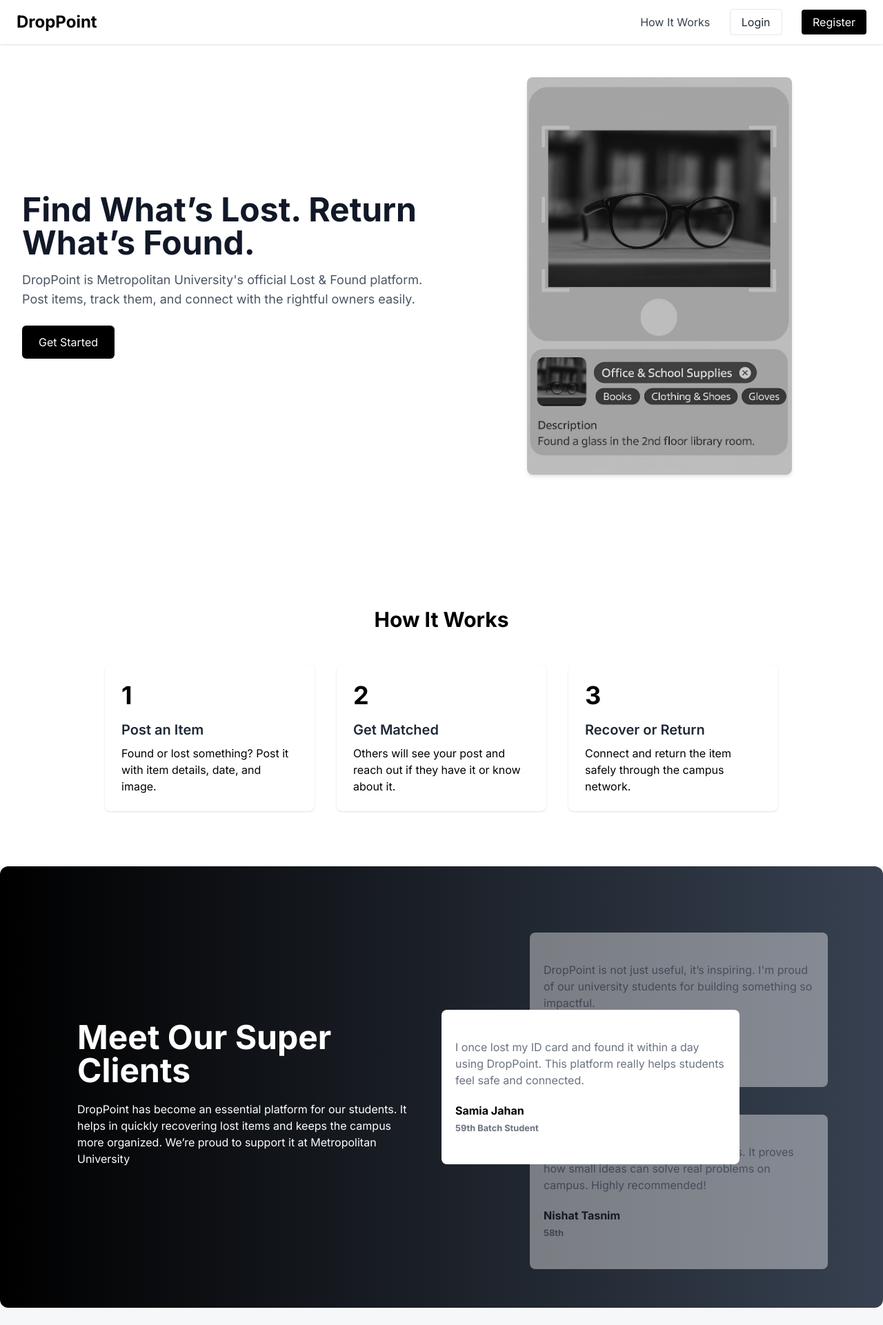
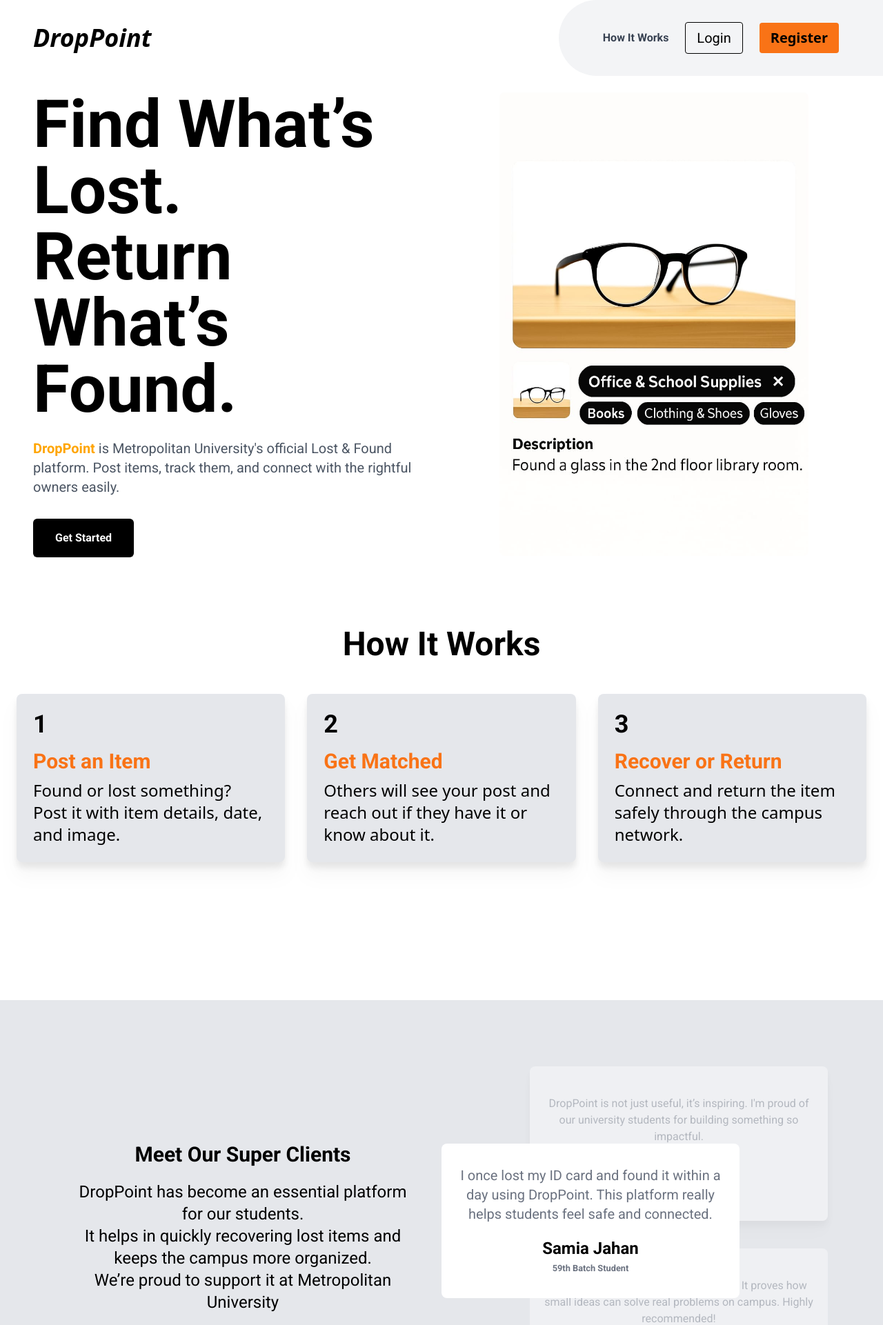
Before and after one commit to theanisa/dropppointfinal, a PHP site: page /droppointfinal/ in a window 1280 px wide. Shown: the top 1921 px of the page at 69% size. Run offline with PHP 8.4, Linux system fonts and the light colour scheme; some libraries are stand-ins or nearby versions.

Commit message:
final polish

```diff
--- a/index.html
+++ b/index.html
@@ -4,17 +4,21 @@
   <meta charset="UTF-8" />
   <meta name="viewport" content="width=device-width, initial-scale=1.0"/>
   <title>DropPoint | Lost & Found</title>
-  <link href="https://fonts.googleapis.com/css2?family=Inter:wght@400;600;700&display=swap" rel="stylesheet">
+  <link href="https://fonts.googleapis.com/css2?family=Roboto:wght@400;500;700&display=swap" rel="stylesheet">
+  <link href="https://fonts.googleapis.com/css2?family=Baloo+2:wght@400;700&display=swap" rel="stylesheet">
+  <link href="https://fonts.googleapis.com/css2?family=Raleway:wght@400;500;700&display=swap" rel="stylesheet">
   <link rel="icon" href="images/favicon.png" type="image/png">
 
   <script src="https://cdn.tailwindcss.com"></script>
   <style>
     body {
-  font-family: 'Inter', sans-serif;
+  font-family: 'Roboto', sans-serif;
+  background-color: white;
   }
 
     html {
       scroll-behavior: smooth;
+
     }
     .fade-up {
       opacity: 0;
@@ -27,40 +31,52 @@
     }
   </style>
 </head>
-<body class="bg-[#f5f7f9] text-gray-800">
+<body class=" bg-black-50 fade-up-500">
 
   <!-- Navbar -->
-  <nav class="bg-white shadow fixed top-0 w-full z-50">
-    <div class="max-w-7xl mx-auto px-6 py-4 flex justify-between items-center">
-      <div class="text-2xl font-bold text-black">DropPoint</div>
-      <div class="space-x-6">
-        <a href="#how" class="text-gray-700 hover:text-black">How It Works</a>
-        <a href="login.html" class="text-black-600 hover:text-white border border-black-600 px-4 py-2 rounded hover:bg-black transition">Login</a>
-        <a href="register.html" class="text-white bg-black px-4 py-2 rounded hover:bg-black-60 transition">Register</a>
-      </div>
+<nav class=" top-0 left-0  w-full z-10">
+  <div class=" mx-auto flex items-center">
+    <!-- Left: Logo -->
+    <div class="px-6 pl-12 py-2">
+      <a href="dashboard.php" class="text-4xl font-bold italic text-black font-sans">
+        DropPoint
+      </a>
     </div>
-  </nav>
 
+    <!-- Right: Menu (with curve on left side) -->
+    <div class="flex items-center space-x-6 bg-gray-100 px-16 py-8 rounded-l-full ml-auto">
+      <a href="#how" class="text-gray-700 hover:text-black hover:text-xl font-semibold transition">
+        How It Works
+      </a>
+      <a href="login.html" class="text-black hover:text-white text-xl border border-black px-4 py-2 rounded hover:bg-black transition">
+        Login
+      </a>
+      <a href="register.html" class="text-black font-semibold text-xl bg-orange-500 px-4 py-2 rounded font-sans hover:text-white hover:bg-black transition">
+        Register
+      </a>
+    </div>
+  </div>
+</nav>
   <!-- Hero Section -->
- <section class="min-h-screen flex items-center justify-center bg-white px-8 fade-up">
-  <div class="max-w-7xl w-full grid md:grid-cols-2 gap-12 items-center">
+ <section class="h-[calc(100vh-80px)] flex items-center justify-center">
+  <div class=" max-w-8xl w-full grid md:grid-cols-2 gap-12 items-center px-12">
 
     <!-- LEFT SIDE: Text -->
     <div>
-      <h1 class="text-4xl md:text-5xl font-bold mb-4 text-gray-900 leading-tight">
-        Find What’s Lost. Return What’s Found.
+      <h1 class="text-4xl md:text-8xl font-bold mb-6 font-family:'Raleway'  leading-tight">
+        Find What’s Lost.<br> Return What’s Found.
       </h1>
-      <p class="text-lg text-gray-600 mb-6">
-        DropPoint is Metropolitan University's official Lost & Found platform. Post items, track them, and connect with the rightful owners easily.
+      <p class="text-xl text-gray-600 mb-8 text-4xl font-family:'Raleway'">
+       <span style="color:orange; font-weight:bold;"> DropPoint </span> is Metropolitan University's official Lost & Found platform. Post items, track them, and connect with the rightful owners easily.
       </p>
-      <a href="#" class="inline-block bg-black text-white px-6 py-3 rounded-md hover:bg-gray-800 transition">
+      <a href="login.html" class="inline-block bg-black text-white font-semibold px-8 py-4 rounded-md hover:bg-orange-500 hover:text-xl hover:text-black transition">
         Get Started
       </a>
     </div>
 
     <!-- RIGHT SIDE: Image -->
-    <div class="flex justify-center">
-      <img src="Picures/image.jpg" alt="Lost item" class="w-full max-w-sm rounded-lg shadow-md">
+    <div class=" flex justify-center">
+      <img src="Picures/image.jpg" alt="Lost item" class=" w-full max-w-md rounded-lg ">
     </div>
 
   </div>
@@ -68,39 +84,39 @@
 
 
   <!-- How It Works -->
-  <section id="how" class="py-20 bg-white">
-    <div class="max-w-5xl mx-auto px-6">
-      <h2 class="text-3xl font-bold text-center text-black mb-12">How It Works</h2>
-      <div class="grid md:grid-cols-3 gap-8 fade-up">
-        <div class="bg-gray p-6 rounded-lg shadow hover:shadow-md transition">
+  <section id="how" class="py-20 ">
+    <div class="max-w-8xl mx-auto px-6 ">
+      <h2 class="text-5xl font-bold text-center text-black mb-12">How It Works</h2>
+      <div class="grid md:grid-cols-3 gap-8 fade-up-500">
+        <div class="bg-gray-200 p-6 rounded-lg drop-shadow-xl  hover:shadow-md transition">
           <div class="text-4xl font-bold text-black mb-4">1</div>
-          <h3 class="text-xl font-semibold mb-2">Post an Item</h3>
-          <p class="text-black">Found or lost something? Post it with item details, date, and image.</p>
+          <h3 class="text-3xl font-semibold mb-2 text-orange-500 font-family:'Baloo'">Post an Item</h3>
+          <p class="text-black text-2xl font-sans">Found or lost something? Post it with item details, date, and image.</p>
         </div>
-        <div class="bg-black-50 p-6 rounded-lg shadow hover:shadow-md transition">
+        <div class="bg-gray-200 p-6 rounded-lg drop-shadow-xl fade-up-500  hover:shadow-md transition">
           <div class="text-4xl font-bold text-black mb-4">2</div>
-          <h3 class="text-xl font-semibold mb-2">Get Matched</h3>
-          <p class="text-black">Others will see your post and reach out if they have it or know about it.</p>
+          <h3 class="text-3xl font-semibold mb-2 text-orange-500  font-family:'Baloo'">Get Matched</h3>
+          <p class="text-black text-2xl font-sans">Others will see your post and reach out if they have it or know about it.</p>
         </div>
-        <div class="bg-gray p-6 rounded-lg shadow hover:shadow-md transition">
+        <div class="bg-gray-200 p-6 rounded-lg drop-shadow-xl fade-up-500 hover:shadow-md transition">
           <div class="text-4xl font-bold text-black mb-4">3</div>
-          <h3 class="text-xl font-semibold mb-2">Recover or Return</h3>
-          <p class="text-black">Connect and return the item safely through the campus network.</p>
+          <h3 class="text-3xl font-semibold mb-2 text-orange-500  font-family:'Baloo' ">Recover or Return</h3>
+          <p class="text-black text-2xl font-sans">Connect and return the item safely through the campus network.</p>
         </div>
       </div>
     </div>
   </section>
 
      <!-- reviews section -->
-      <section class=" hover:scale-105 transform transition duration-300
+      <section class=" py-20 text-black text-center px-4 lg:px-0 mx-auto max-w-full mt-10 mb-10 drop-shadow-xl >
 ">
-   <div class=" bg-gradient-to-r from-black to-gray-700 rounded-xl grid grid-cols-1 lg:grid-cols-2 text-white px-7 md:px-16">
+   <div class=" bg-gray-200 grid grid-cols-1 lg:grid-cols-2 text-black px-7 md:px-16">
   <!-- text section -->
   <div class="flex justify-center items-center overflow-hidden">
     <div class="w-5/6">
-      <h1 class="text-5xl font-bold mb-5 mt-10">Meet Our Super Clients</h1>
-      <p class="mb-5">
-      DropPoint has become an essential platform for our students. It helps in quickly recovering lost items and keeps the campus more organized. We’re proud to support it at Metropolitan University
+      <h1 class="text-3xl font-extrabold mb-5 mt-10">Meet Our Super Clients</h1>
+      <p class="mb-5 text-2xl font-family:'Raleway'">
+      DropPoint has become an essential platform for our students.<br> It helps in quickly recovering lost items and keeps the campus more organized.<br> We’re proud to support it at Metropolitan University
       </p>
     </div>
   </div>
@@ -114,17 +130,17 @@
   <div class=" h-56 w-full md:w-3/4 bg-white text-black rounded-lg flex items-center px-5">
     <!-- image text -->
      <div>
-       <p class="text-gray-500 mb-5">
+       <p class="text-gray-500 mb-5 text-xl">
          I once lost my ID card and found it within a day using DropPoint. This platform really helps students feel safe and connected.
        </p>
-       <h1 class="font-bold">Samia Jahan</h1>
+       <h1 class="font-bold text-2xl">Samia Jahan</h1>
        <small class="font-bold text-gray-500">59th Batch Student</small>
      </div>
    </div>
 </div>
 
       <!-- top card -->
-       <div class=" left-8 md:left-32  opacity-40 relative h-56 w-full md:w-3/4 bg-white text-black rounded-lg flex items-center px-5">
+       <div class=" left-8 md:left-32 drop-shadow-xl  opacity-40 relative h-56 w-full md:w-3/4 bg-white text-black rounded-lg flex items-center px-5">
          <!-- image text -->
           <div>
             <p class="text-gray-500 mb-5">
@@ -144,20 +160,57 @@
             An innovative project by CSE students. It proves how small ideas can solve real problems on campus. Highly recommended!
           </p>
           <h1 class="font-bold">Nishat Tasnim</h1>
-          <small class="font-bold text-gray-500">58th</small>
+          <small class="font-bold text-gray-500">58th Batch Student</small>
         </div>
       </div>
     </div>
    </div>
   </section>
+  <!-- Meet Our Team Section -->
+<section class="py-12 bg-white gap-8">
+  <div class=" pl-6 py-4 mx-auto text-center">
+    <h2 class="text-5xl font-extrabold mb-10 text-gray-800 drop-shadow-xl rounded">Meet Our Team</h2>
+    <div class="grid grid-cols-1 sm:grid-cols-4 gap-8">
+
+      <!-- Team Member -->
+      <div class="bg-white rounded-lg shadow-md p-6 hover:shadow-xl transition-all duration-700">
+        <img src="Picures/niha.jpg" alt="Niha" class="w-28 h-28 mx-auto rounded-full object-cover border-4 border-gray-300 shadow-md">
+        <h3 class="mt-4 font-semibold text-2xl text-gray-900">Niha</h3>
+        <p class="text-gray-500 text-xl">ID: 231-115-006</p>
+      </div>
+
+      <!-- Team Member -->
+      <div class="bg-white rounded-lg shadow-md p-6 hover:shadow-xl transition-all duration-500">
+        <img src="Picures/anisa.jpg" alt="Anisa" class="w-28 h-28 mx-auto rounded-full object-cover border-4 border-gray-300 shadow-md">
+        <h3 class="mt-4 font-semibold text-2xl text-gray-900">Anisa</h3>
+        <p class="text-gray-500 text-xl">ID: 231-115-024</p>
+      </div>
+
+      <!-- Team Member -->
+      <div class="bg-white rounded-lg shadow-md p-6 hover:shadow-xl transition-all duration-500">
+        <img src="Picures/bushra.jpg" alt="Bushra" class="w-28 h-28 mx-auto rounded-full object-cover border-4 border-gray-300 shadow-md">
+        <h3 class="mt-4 font-semibold text-2xl text-gray-900">Bushra</h3>
+        <p class="text-gray-500 text-xl">ID: 231-115-005</p>
+      </div>
+
+      <!-- Team Member -->
+      <div class="bg-white rounded-lg shadow-md p-6 hover:shadow-xl transition-all duration-500">
+        <img src="Picures/fatima.jpg" alt="Fatima" class="w-28 h-28 mx-auto rounded-full object-cover border-4 border-gray-300 shadow-md">
+        <h3 class="mt-4 font-semibold text-2xl text-gray-900">Fatima</h3>
+        <p class="text-gray-500 text-xl">ID: 231-115-034</p>
+      </div>
+
+    </div>
+  </div>
+</section>
 
   <!-- Footer -->
-  <footer class="bg-gray-100 text-black py-10 mt-10 fade-up">
+  <footer class="bg-gray-50 text-black py-10 mt-10">
   <div class="max-w-7xl mx-auto px-6 text-center">
-    <h1 class="text-2xl font-bold mb-4">DropPoint</h1>
-    <p class="mb-6">An initiative by Metropolitan University students to make campus life easier and more organized. Report lost items, find what others found — all in one place.</p>
-    <a href="login.html" class="inline-block text-white bg-black px-6 py-2 rounded hover:bg-gray-800 transition">
-      Get Started
+    <h1 class="text-4xl font-bold mb-4">DropPoint</h1>
+    <p class="mb-6 text-xl">An initiative by Metropolitan University students to make campus life easier and more organized. Report lost items, find what others found — all in one place.</p>
+    <a href="register.html" class="inline-block text-black font-bold bg-orange-500 px-6 py-2 rounded hover:text-xl hover:bg-gray-30 transition">
+      Sign Up
     </a>
     <p class="text-sm mt-6 text-gray-500">© 2025 DropPoint | Built for Metropolitan University</p>
   </div>
@@ -178,3 +231,6 @@
   </script>
 </body>
 </html>
+  </script>
+</body>
+</html>
--- a/register.html
+++ b/register.html
@@ -38,7 +38,7 @@
         <input type="password" name="password" required class="w-full mt-1 px-3 py-2 border border-gray-300 rounded-lg">
       </div>
 
-      <button type="submit" class="w-full bg-black text-white py-2 rounded-lg hover:bg-gray-500 transition">
+      <button type="submit" class="w-full bg-orange-500 text-white py-2 rounded-lg hover:bg-gray-500 transition">
         Register
       </button>
     </form>
```
Also changed, not shown: dashboard.php (+44 -50 lines), forgot_password.php (added, +49 -0 lines), login.html (+51 -12 lines), profile.php (+7 -2 lines), Picures/anisa.jpg (added), Picures/bushra.jpg (added), Picures/fatima.jpg (added), Picures/image.jpg, Picures/niha.jpg (added), uploads/1754862546_36ca3fdda20c.jpg (added).
